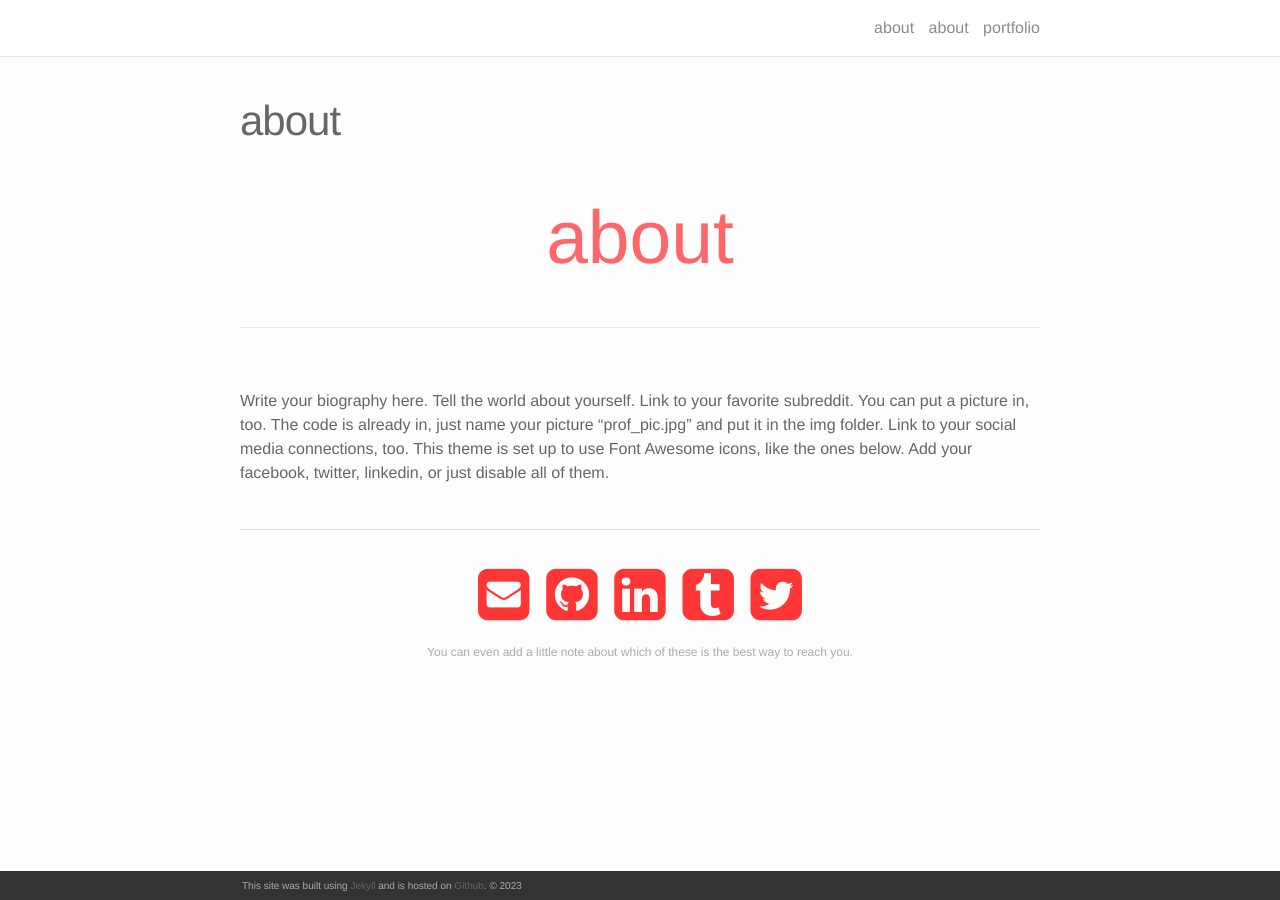
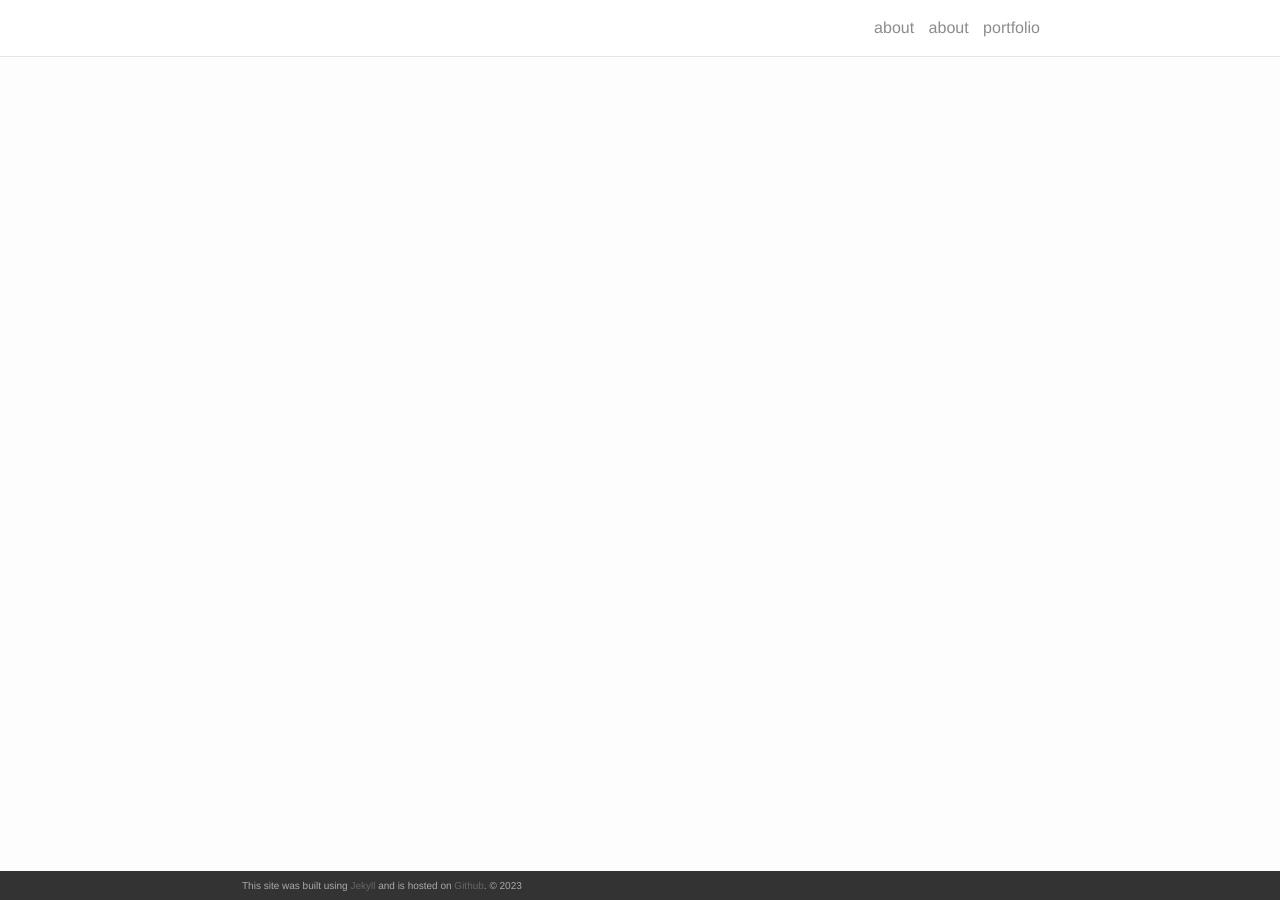
Before and after one commit to Al-1n/Al-1n.github.io, a Jekyll site: the page built from index.html, in a window 1280 px wide. Built offline with Jekyll 4.4.1, drawn with Linux system fonts in a browser that asks for light colours; nearby versions of some CDN libraries.

Commit message:
updated the header

```diff
--- a/index.html
+++ b/index.html
@@ -1,33 +1,6 @@
 ---
 layout: page
-title: about
 ---
-
-<div class="header-bar">
-  <h1>about</h1>
-  <br/>
-  <hr>
-  <br/>
-</div>
-
-<p>Write your biography here. Tell the world about yourself. Link to your favorite subreddit. You can put a picture in, too. The code is already in, just name your picture “prof_pic.jpg” and put it in the img folder.
-
-  Link to your social media connections, too. This theme is set up to use Font Awesome icons, like the ones below. Add your facebook, twitter, linkedin, or just disable all of them.</p>
-
-  <br/>
-  <hr/>
-  <br/>
-  <span class="contacticon center">
-    <a href="mailto:you@example.com"><i class="fa fa-envelope-square"></i></a>
-    <a href="https://github.com" target="_blank"><i class="fa fa-github-square"></i></a>
-    <a href="https://www.linkedin.com" target="_blank"><i class="fa fa-linkedin-square"></i></a>
-    <a href="http://tumblr.com" target="_blank"><i class="fa fa-tumblr-square"></i></a>
-    <a href="https://twitter.com" target="_blank"><i class="fa fa-twitter-square"></i></a>
-  </span>
-
-  <div class="col three caption">
-    You can even add a little note about which of these is the best way to reach you.
-  </div>
 
 <ul class="post-list">
     {% for post in paginator.posts %}
```
Also changed, not shown: about.md (added, +28 -0 lines).
